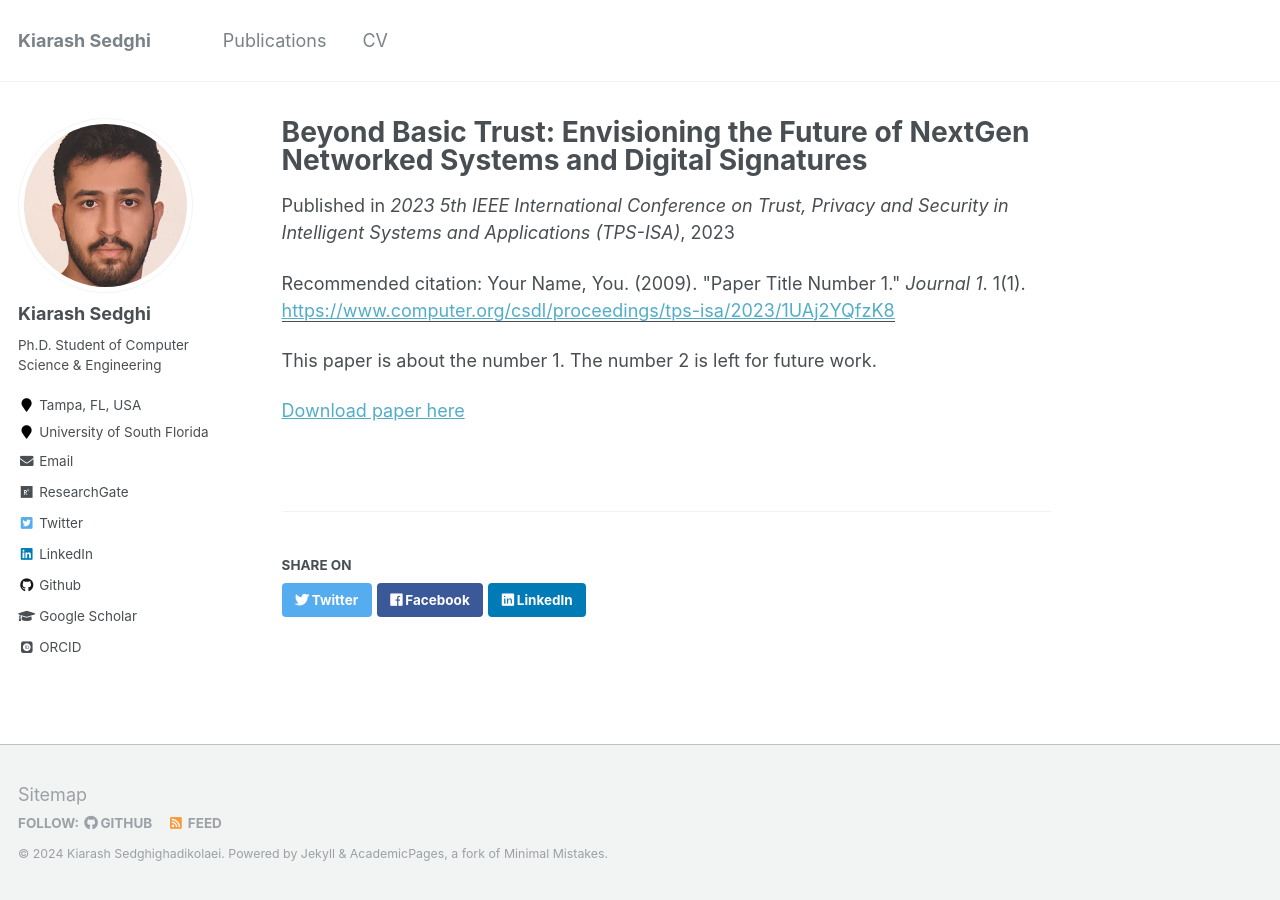
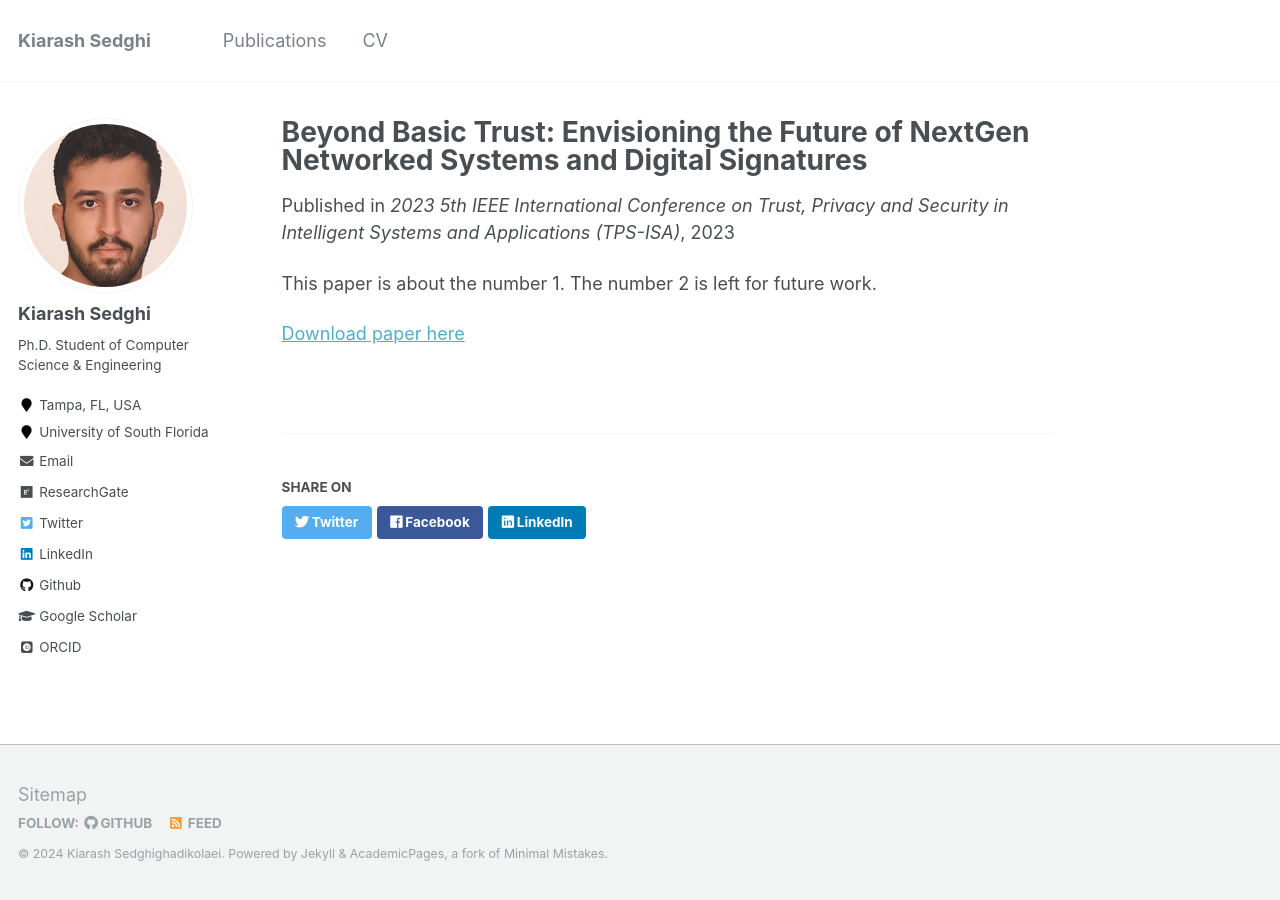
Before and after one commit to kiarashsedghigh/kiarashsedghigh.github.io, a Jekyll site: the page built from _publications/2023-11-01-Conference-BeyondBasicTrust.md, in a window 1280 px wide. Built offline with Jekyll 4.4.1, drawn with Linux system fonts in a browser that asks for light colours; some web fonts are replaced.

Commit message:
Update 2023-11-01-Conference-BeyondBasicTrust.md

```diff
--- a/_publications/2023-11-01-Conference-BeyondBasicTrust.md
+++ b/_publications/2023-11-01-Conference-BeyondBasicTrust.md
@@ -6,7 +6,6 @@ excerpt: 'This paper is about the number 1. The number 2 is left for future work
 date: 2023-11-01
 venue: '2023 5th IEEE International Conference on Trust, Privacy and Security in Intelligent Systems and Applications (TPS-ISA)'
 paperurl: 'https://www.computer.org/csdl/proceedings/tps-isa/2023/1UAj2YQfzK8'
-citation: 'Your Name, You. (2009). &quot;Paper Title Number 1.&quot; <i>Journal 1</i>. 1(1).'
 ---
 This paper is about the number 1. The number 2 is left for future work.
 
```
